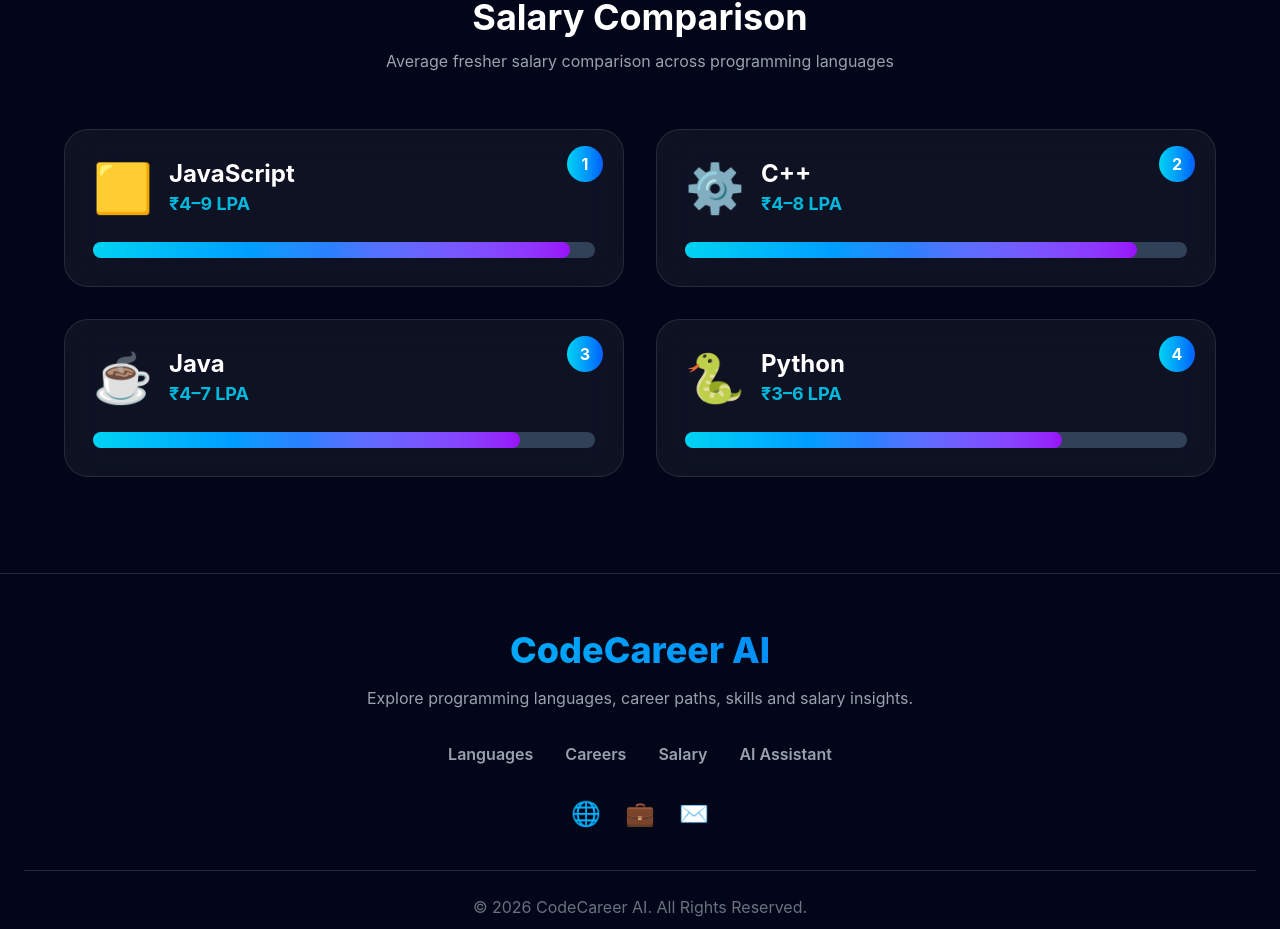
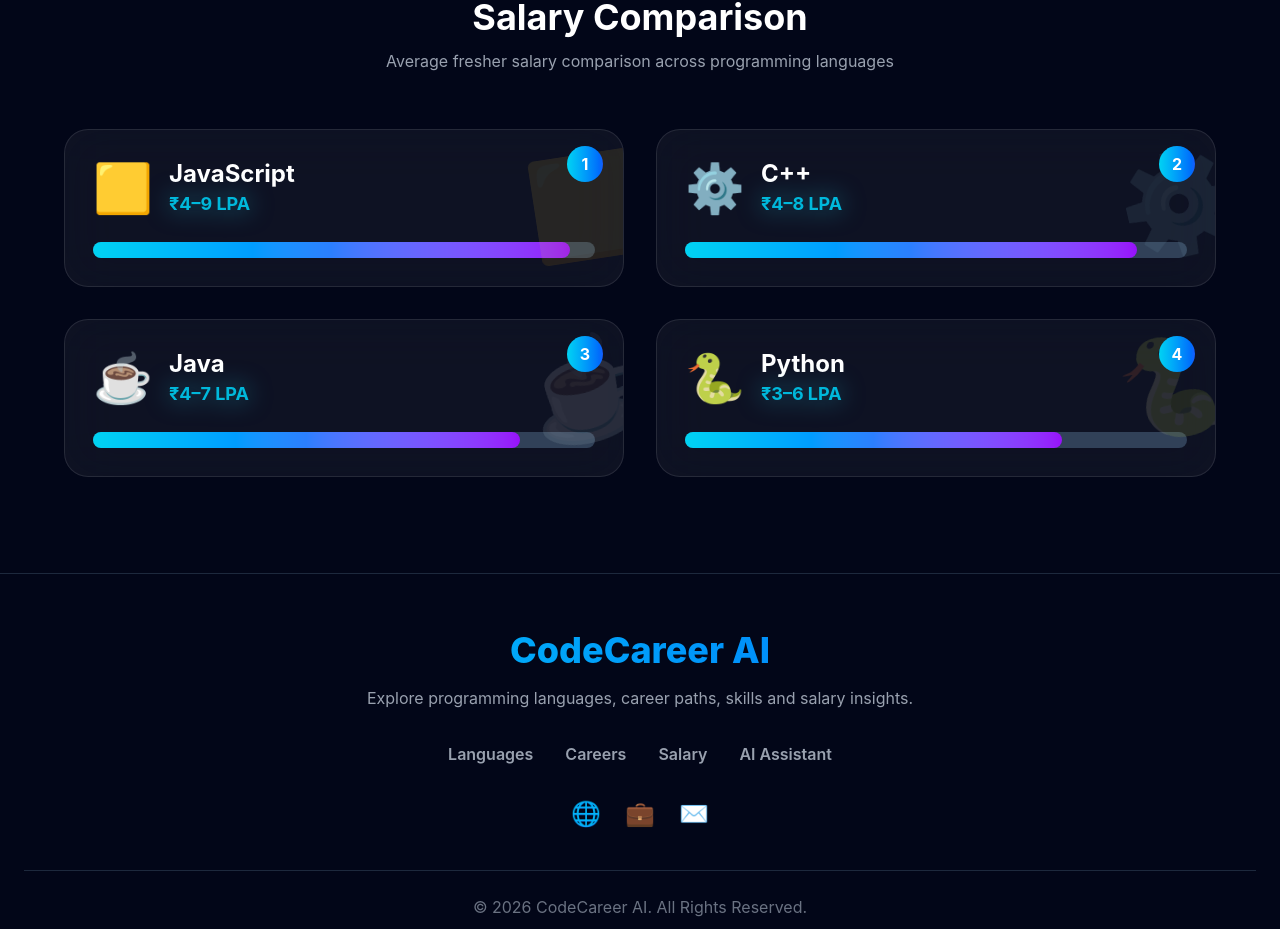
Before and after one commit to goggiharsha-oss/CodeCareer-AI, a React (Vite) app: page / in a window 1280 px wide. Shown: the part 4088-5017 px from the top of the page. Built offline with nearby package versions, Linux system fonts and the light colour scheme.

Commit message:
Enhanced salary comparison cards with floating icons and premium animations

```diff
--- a/src/components/SalaryComparison.jsx
+++ b/src/components/SalaryComparison.jsx
@@ -134,7 +134,35 @@ function SalaryComparison() {
             }
             `}
           >
+{/* Floating Background Icon */}
 
+<motion.div
+
+  animate={{
+    y:[0,-20,0],
+    rotate:[0,15,-15,0],
+    opacity:[0.08,0.16,0.08]
+  }}
+
+  transition={{
+    duration:6,
+    repeat:Infinity,
+    delay:index*0.4
+  }}
+
+  className="
+  absolute
+  -right-6
+  top-8
+  text-8xl
+  pointer-events-none
+  "
+
+>
+
+  {item.icon}
+
+</motion.div>
 
             {/* Rank */}
             <div
@@ -154,9 +182,20 @@ function SalaryComparison() {
 
             <div className="flex items-center gap-4 mb-6">
 
-              <span className="text-5xl">
-                {item.icon}
-              </span>
+             <motion.span
+
+  whileHover={{
+    scale:1.2,
+    rotate:12
+  }}
+
+  className="text-5xl"
+
+>
+
+  {item.icon}
+
+</motion.span>
 
 
               <div>
@@ -172,7 +211,7 @@ function SalaryComparison() {
                 </h3>
 
 
-                <p className="text-cyan-500 font-bold text-lg">
+                <p className="text-cyan-500 font-bold text-lg drop-shadow-[0_0_12px_rgba(34,211,238,0.6)]">
                   {item.salary}
                 </p>
 
```
